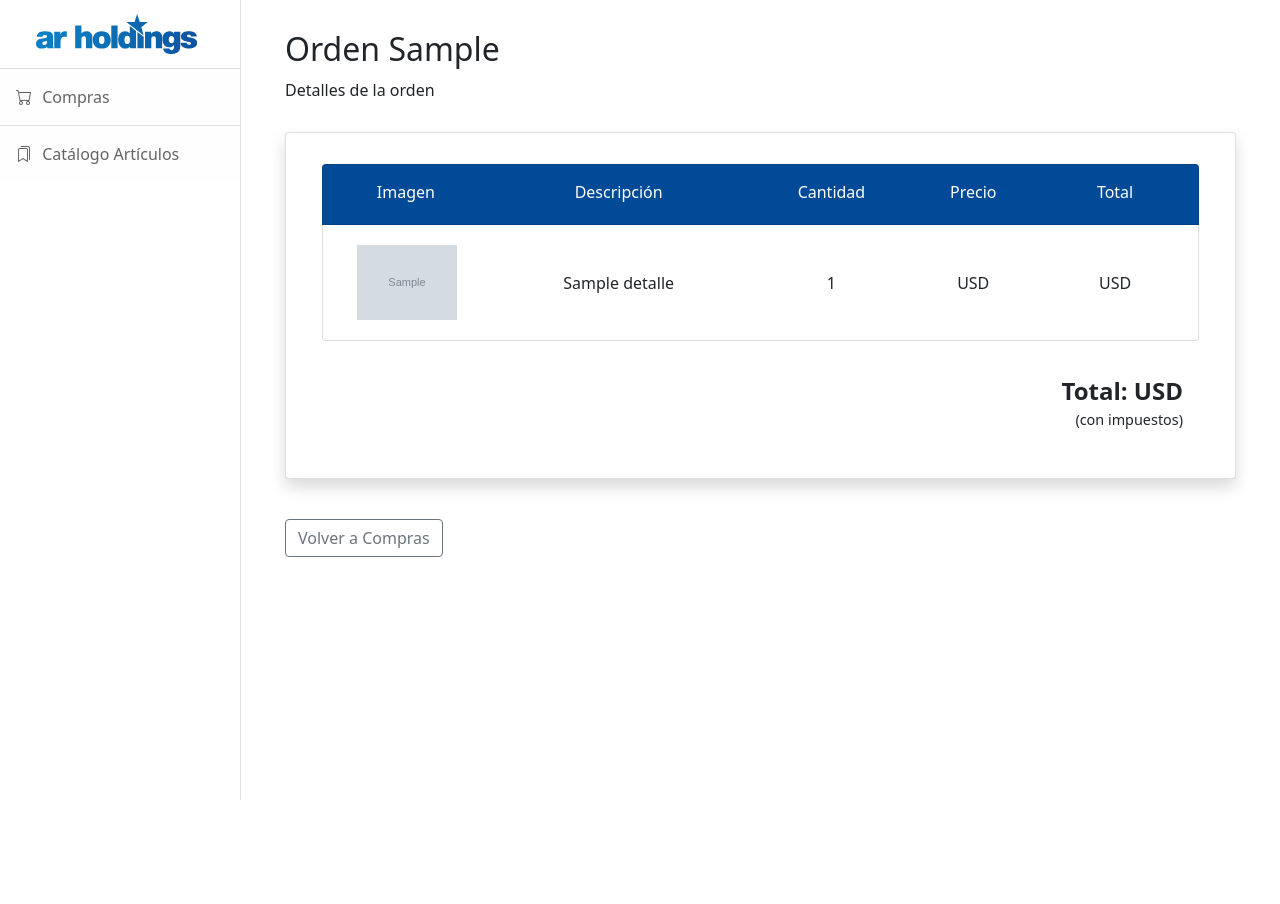
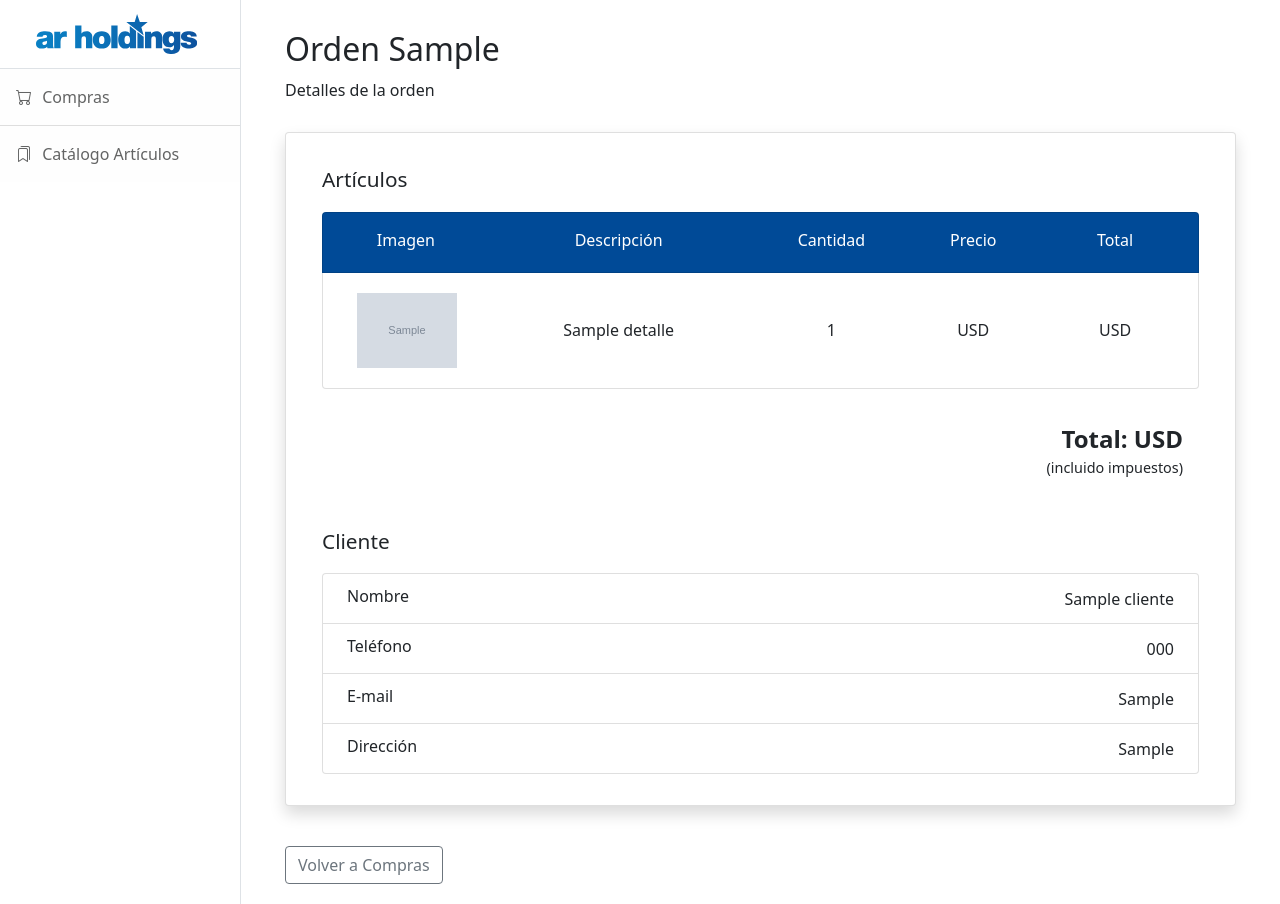
Before and after one commit to gabo-cr/arstore, a Django app: template templates/compras/orden.html in a window 1280 px wide. Before the commit the page ends 800 px from the top, so only its background shows below. Run offline with Django 4.2, Linux system fonts and the light colour scheme; tables that the repository leaves empty hold one stand-in row (values such as "Sample post"); the template is opened without the code that fills it: values that come from a table or form of the project are taken from there, most other values are stand-ins (such as "Sample title", 1, 10 or a date in 2020); grey boxes marked "Sample" are stand-in pictures.

Commit message:
Add Cliente to Orden view

```diff
--- a/compras/views.py
+++ b/compras/views.py
@@ -55,6 +55,7 @@
     currencySymbol = ''
     try:
         orden = Encabezado.objects.get(id=idOrden)
+        cliente = Cliente.objects.get(encabezado=orden)
         detalles = Detalle.objects.filter(encabezado=orden)
         currencySymbol = CurrencySymbols.get_symbol(str(orden.moneda))
     except Exception as e:
@@ -62,6 +63,7 @@
 
     context = {
         'orden': orden,
+        'cliente': cliente,
         'detalles': detalles,
         'currencySymbol': currencySymbol
     }
--- a/static/css/catalogo.css
+++ b/static/css/catalogo.css
@@ -5,6 +5,10 @@
 .title {
     font-size: 2rem;
     margin: 30px 20px 10px;
+}
+.subtitle {
+    font-size: 1.3em;
+    font-weight: 500;
 }
 .description {
     margin: 0 20px 10px;
--- a/templates/compras/orden.html
+++ b/templates/compras/orden.html
@@ -12,6 +12,7 @@
 <p class="description">Detalles de la orden</p>
 <div class="card shadow">
     <div class="card-body">
+        <div class="subtitle mb-3">Artículos</div>
         <ul class="list-group">
             <li class="list-group-item articulo heading">
                 <div class="container-fluid">
@@ -66,9 +67,80 @@
         </ul>
         <div class="card-footer">
             <span class="footer-total">Total:  {{currencySymbol}} {{orden.total|floatformat:"2g"}}</span>
-            <span class="footer-extra">(con impuestos)</span>
+            <span class="footer-extra">(incluido impuestos)</span>
         </div>
     </div>
+    {% if cliente.nombre != '' or cliente.telefono != '' or cliente.correo != '' or cliente.direccion != '' %}
+    <div class="card-body">
+        <div class="subtitle mb-3">Cliente</div>
+        <ul class="list-group">
+            <li class="list-group-item articulo">
+                <div class="container-fluid">
+                    <div class="row d-flex flex-row align-items-center">
+                        <div class="col-md-7 d-flex flex-column justify-content-center align-items-start">
+                            <p>Nombre</p>
+                        </div>
+                        <div class="col-md-5 d-flex flex-column justify-content-center align-items-end">
+                            {% if cliente.nombre == '' %}
+                            <span>-</span>
+                            {% else %}
+                            <span>{{cliente.nombre}}</span>
+                            {% endif %}
+                        </div>
+                    </div>
+                </div>
+            </li>
+            <li class="list-group-item articulo">
+                <div class="container-fluid">
+                    <div class="row d-flex flex-row align-items-center">
+                        <div class="col-md-7 d-flex flex-column justify-content-center align-items-start">
+                            <p>Teléfono</p>
+                        </div>
+                        <div class="col-md-5 d-flex flex-column justify-content-center align-items-end">
+                            {% if cliente.telefono == '' %}
+                            <span>-</span>
+                            {% else %}
+                            <span>{{cliente.telefono}}</span>
+                            {% endif %}
+                        </div>
+                    </div>
+                </div>
+            </li>
+            <li class="list-group-item articulo">
+                <div class="container-fluid">
+                    <div class="row d-flex flex-row align-items-center">
+                        <div class="col-md-7 d-flex flex-column justify-content-center align-items-start">
+                            <p>E-mail</p>
+                        </div>
+                        <div class="col-md-5 d-flex flex-column justify-content-center align-items-end">
+                            {% if cliente.correo == '' %}
+                            <span>-</span>
+                            {% else %}
+                            <span>{{cliente.correo}}</span>
+                            {% endif %}
+                        </div>
+                    </div>
+                </div>
+            </li>
+            <li class="list-group-item articulo">
+                <div class="container-fluid">
+                    <div class="row d-flex flex-row align-items-center">
+                        <div class="col-md-7 d-flex flex-column justify-content-center align-items-start">
+                            <p>Dirección</p>
+                        </div>
+                        <div class="col-md-5 d-flex flex-column justify-content-center align-items-end">
+                            {% if cliente.direccion == '' %}
+                            <span>-</span>
+                            {% else %}
+                            <span>{{cliente.direccion}}</span>
+                            {% endif %}
+                        </div>
+                    </div>
+                </div>
+            </li>
+        </ul>
+    </div>
+    {% endif %}
 </div>
 <input type="button" value="Volver a Compras" class="btn btn-outline-secondary back-btn" onClick="javascript:history.go(-1);">
 {% endblock %}
```
